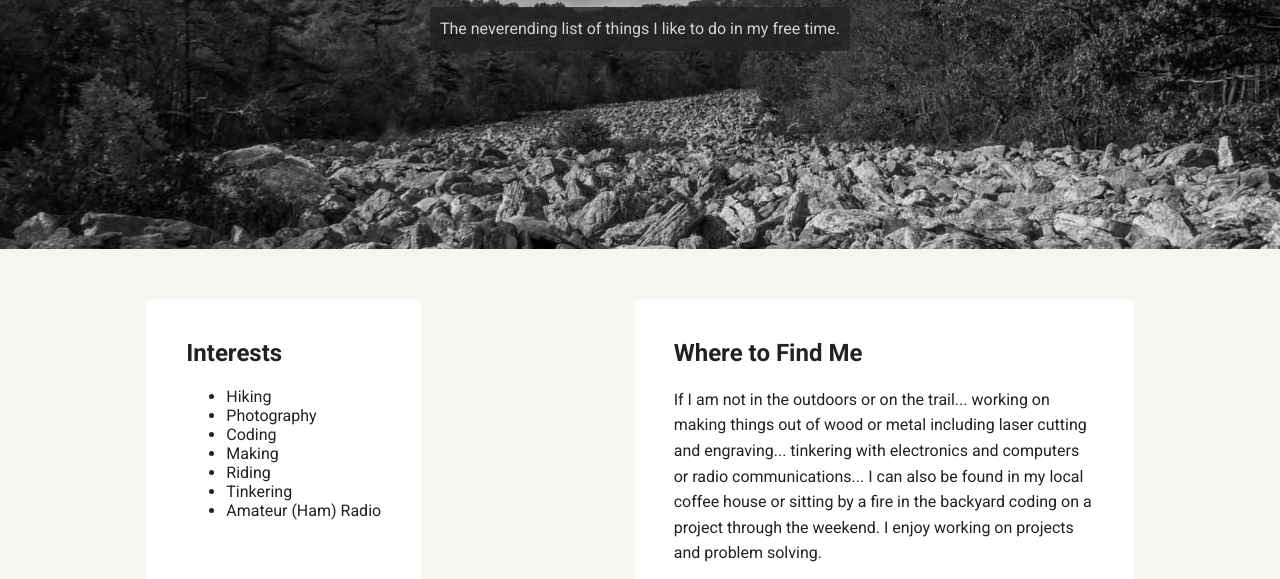
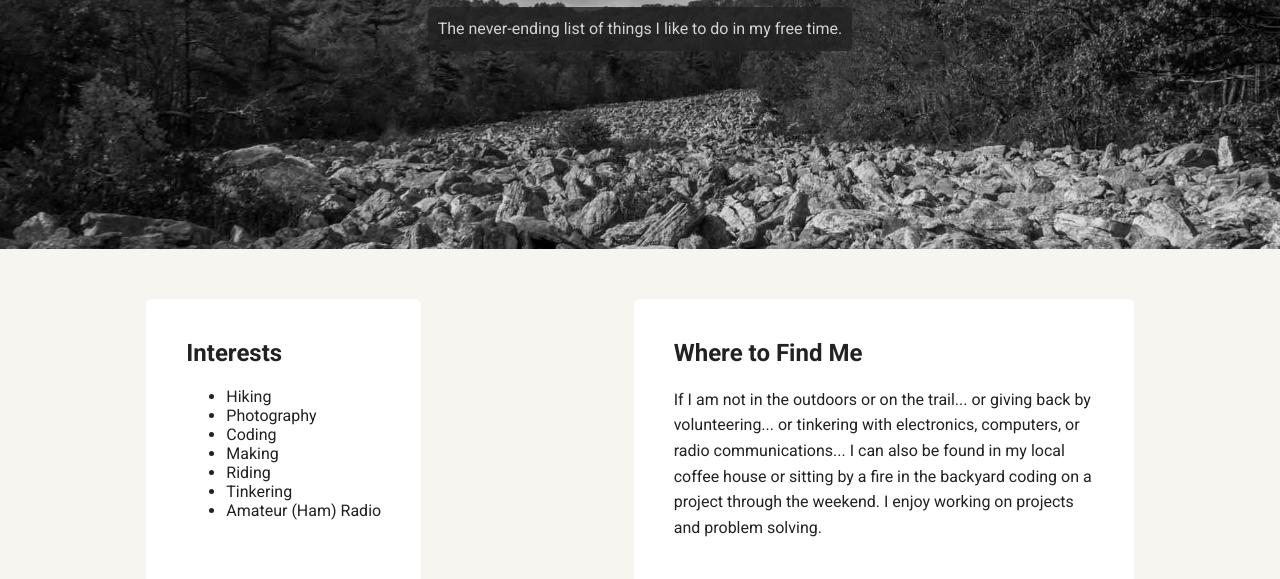
Before and after one commit to justin-clay/justinclay.dev, a plain HTML site: page interests.html in a window 1280 px wide. Shown: the part 221-800 px from the top of the page. Drawn offline with Linux system fonts and the light colour scheme; a web font is replaced by a local one.

Commit message:
changed text on interests.html

```diff
--- a/interests.html
+++ b/interests.html
@@ -20,7 +20,7 @@
     <header>
       <img src="images/me-flannel-low-2.jpg" alt="Picture of another good looking dude." class="profile-image">
       <h1 class="tag name">My Life</h1>
-      <p class="tag location">The neverending list of things I like to do in my free time.</p>
+      <p class="tag location">The never-ending list of things I like to do in my free time.</p>
     </header>
 
     <main class="flex">
@@ -39,8 +39,7 @@
 
       <div class="card">
         <h2>Where to Find Me</h2>
-        <p>If I am not in the outdoors or on the trail... working on making things out of wood or metal including laser cutting
-            and engraving... tinkering with electronics and computers or radio communications... I can also be found in my local coffee house
+        <p>If I am not in the outdoors or on the trail... or giving back by volunteering... or tinkering with electronics, computers, or radio communications... I can also be found in my local coffee house
         or sitting by a fire in the backyard coding on a project through the weekend. I enjoy working on projects and problem solving.</p>
       </div>
 
```
